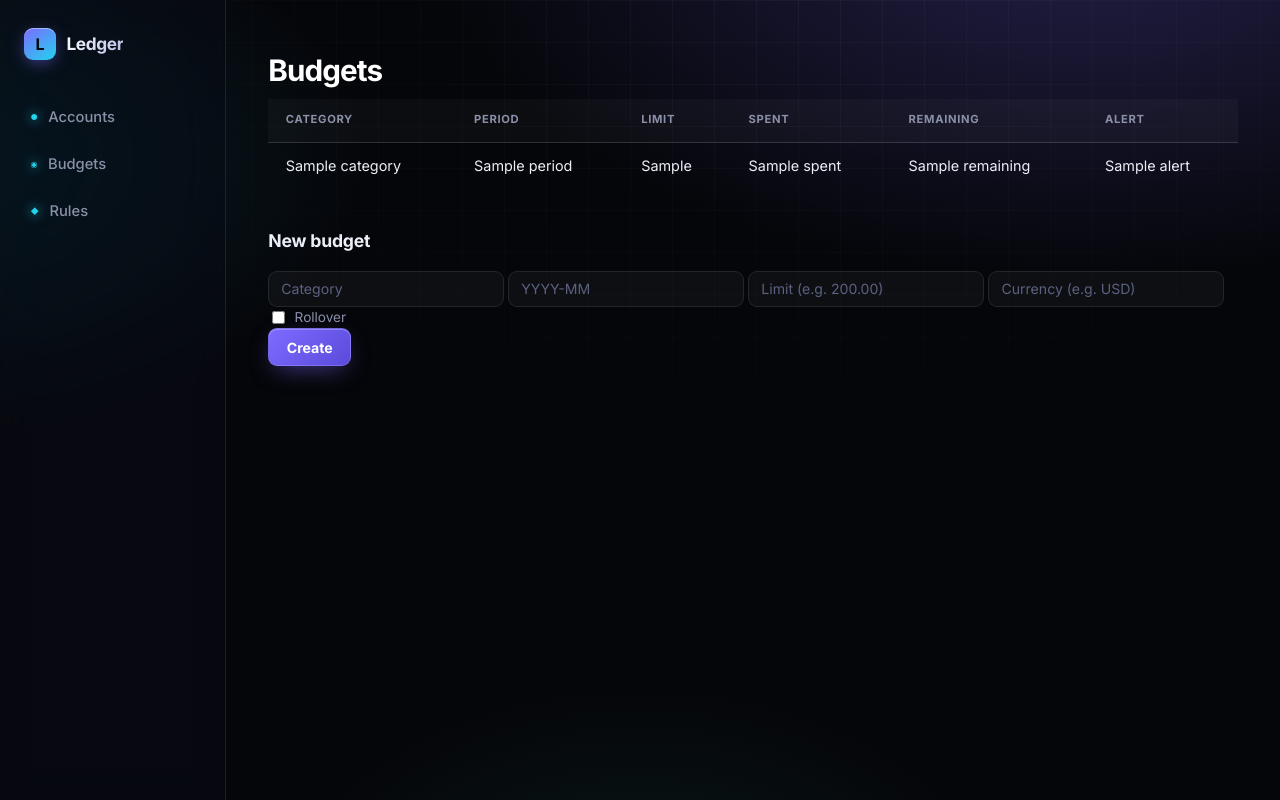
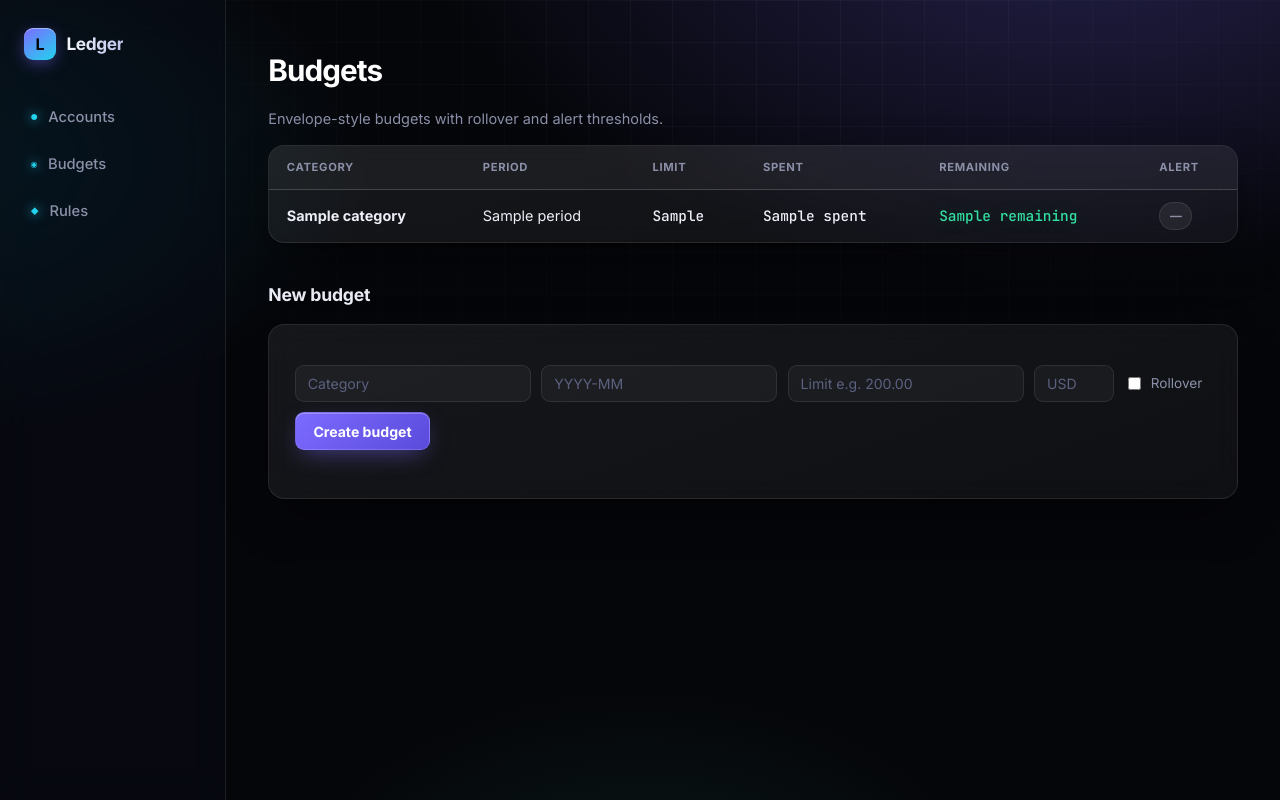
Before and after one commit to sanskar-vermaa/sanskar-verma, a Flask app: template ledger/web/templates/budgets.html in a window 1280 px wide. Run offline with Flask 3, Linux system fonts and the light colour scheme; the template is opened without the code that fills it: most values are stand-ins (such as "Sample title", 1, 10 or a date in 2020).

Commit message:
Update budgets template styling for new theme

```diff
--- a/ledger/web/templates/budgets.html
+++ b/ledger/web/templates/budgets.html
@@ -2,29 +2,44 @@
 {% block title %}Budgets - Ledger{% endblock %}
 {% block content %}
   <h1>Budgets</h1>
+  <p>Envelope-style budgets with rollover and alert thresholds.</p>
+
+  {% if not statuses %}
+    <div class="empty-state">No budgets yet &mdash; create one below.</div>
+  {% else %}
+  <div class="table-wrap">
     <table>
       <thead><tr><th>Category</th><th>Period</th><th>Limit</th><th>Spent</th><th>Remaining</th><th>Alert</th></tr></thead>
       <tbody>
         {% for status, alert in statuses %}
         <tr class="{{ 'over' if status.is_over else '' }}">
-        <td>{{ status.budget.category }}</td>
+          <td><strong>{{ status.budget.category }}</strong></td>
           <td>{{ status.budget.period }}</td>
-        <td>{{ status.effective_limit }}</td>
-        <td>{{ status.spent }}</td>
-        <td>{{ status.remaining }}</td>
-        <td>{{ alert or "-" }}</td>
+          <td class="amount">{{ status.effective_limit }}</td>
+          <td class="amount">{{ status.spent }}</td>
+          <td class="amount {{ 'negative' if status.is_over else 'positive' }}">{{ status.remaining }}</td>
+          <td>
+            {% if alert == "over_budget" %}<span class="badge negative">over budget</span>
+            {% elif alert == "warning" %}<span class="badge warning">warning</span>
+            {% elif alert == "on_track" %}<span class="badge positive">on track</span>
+            {% else %}<span class="badge muted">&mdash;</span>{% endif %}
+          </td>
         </tr>
         {% endfor %}
       </tbody>
     </table>
+  </div>
+  {% endif %}
 
   <h2>New budget</h2>
-  <form method="post" action="{{ url_for('new_budget') }}">
+  <div class="section-card">
+    <form method="post" action="{{ url_for('new_budget') }}" class="inline-form">
       <input name="category" placeholder="Category" required>
       <input name="period" placeholder="YYYY-MM" required>
-    <input name="limit" placeholder="Limit (e.g. 200.00)" required>
-    <input name="currency" placeholder="Currency (e.g. USD)" required>
+      <input name="limit" placeholder="Limit e.g. 200.00" required>
+      <input name="currency" placeholder="USD" required style="width: 80px">
       <label><input type="checkbox" name="rollover" value="1"> Rollover</label>
-    <button type="submit">Create</button>
+      <button type="submit">Create budget</button>
     </form>
+  </div>
 {% endblock %}
```
Lines whose indentation alone changed are shown as unchanged.
